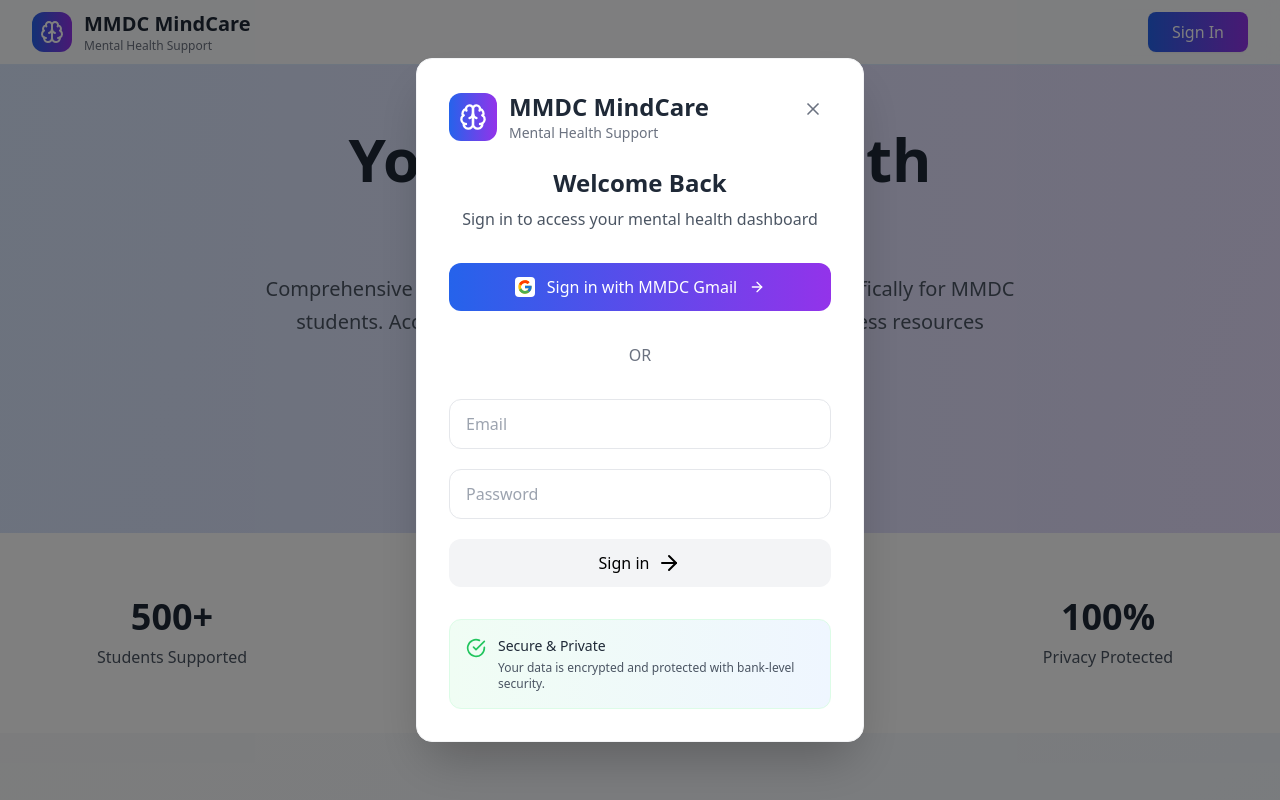
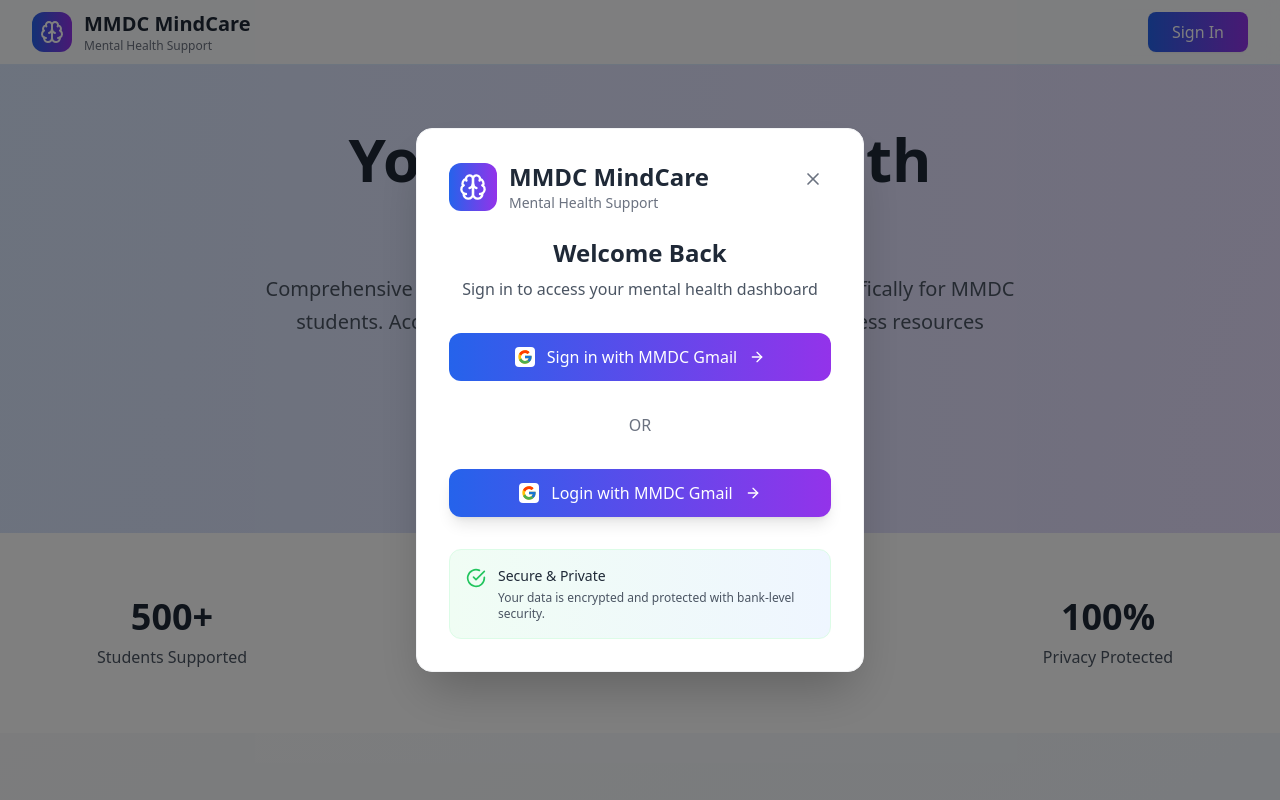
Before and after one commit to MITCHCABRERA/MMDCMindCare, a React (Vite) app in the folder project/: page / in a window 1280 px wide. Both pictures are taken after a click on the button "Sign In". Shown: the top 800 px of the page. Built offline with nearby package versions, Linux system fonts and the light colour scheme.

Commit message:
Google Authentication Login

```diff
--- a/project/src/components/auth/Login/EmailForm.tsx
+++ b/project/src/components/auth/Login/EmailForm.tsx
@@ -1,75 +1,45 @@
 import React, { useState } from "react";
+import { FcGoogle } from "react-icons/fc";
 import { ArrowRight } from "lucide-react";
 import { useAuth } from "../useAuth";
-import { loginWithEmail } from "../authAPI";
+import { loginWithGoogle } from "../authAPI";
 import { useNavigate } from "react-router-dom";
 
-const EmailForm: React.FC = () => {
+const GoogleButton: React.FC = () => {
   const navigate = useNavigate();
   const { login } = useAuth();
-  const [email, setEmail] = useState("");
-  const [password, setPassword] = useState("");
   const [isSigningIn, setIsSigningIn] = useState(false);
   const [error, setError] = useState<string | null>(null);
 
-  const handleEmailLogin = async () => {
+  const handleGoogleLogin = async () => {
     setIsSigningIn(true);
     setError(null);
-
     try {
-      const user = await loginWithEmail(email, password);
-      login(user); // update global auth state
-
-      // ✅ Save user to localStorage before redirecting
+      const user = await loginWithGoogle();
+      login(user);
       localStorage.setItem("authUser", JSON.stringify(user));
-
-      // ✅ Role-based redirect
-      if (user.role === "admin") {
-        console.log("✅ Logged in as admin, redirecting...");
-        navigate("/admin-panel", { replace: true });
-      } else if (user.role === "doctor") {
-        navigate("/doctor-panel", { replace: true });
-      } else if (user.role === "student") {
-        navigate("/dashboard", { replace: true });
-      } else {
-        console.warn("⚠️ Login fallback triggered: role not defined", user);
-        navigate("/dashboard", { state: { fallback: true }, replace: true });
-      }
-
-    } catch (err) {
-      setError("Invalid credentials");
-      console.error(err);
+      navigate("/dashboard", { replace: true });
+    } catch (err: any) {
+      console.error("Google login failed:", err);
+      setError(err.message || "Google login failed");
     } finally {
       setIsSigningIn(false);
     }
   };
 
   return (
-    <div className="space-y-5">
-      <input
-        type="email"
-        value={email}
-        onChange={(e) => setEmail(e.target.value)}
-        placeholder="Email"
-        className="w-full px-4 py-3 border rounded-xl"
-      />
-      <input
-        type="password"
-        value={password}
-        onChange={(e) => setPassword(e.target.value)}
-        placeholder="Password"
-        className="w-full px-4 py-3 border rounded-xl"
-      />
-      {error && <p className="text-red-500 text-sm">{error}</p>}
+    <div className="w-full">
       <button
-        onClick={handleEmailLogin}
+        onClick={handleGoogleLogin}
         disabled={isSigningIn}
-        className="w-full flex justify-center items-center gap-2 py-3 bg-gray-100 rounded-xl"
+        className="w-full flex items-center justify-center gap-3 bg-gradient-to-r from-blue-600 to-purple-600 text-white py-3 px-4 rounded-xl shadow-lg hover:opacity-90 transition"
       >
-        {isSigningIn ? "Signing In..." : "Sign in"} <ArrowRight />
+        <FcGoogle className="text-xl bg-white rounded p-0.5" />
+        {isSigningIn ? "Signing In..." : "Login with MMDC Gmail"} <ArrowRight className="w-4 h-4" />
       </button>
+      {error && <p className="text-red-500 text-sm mt-3 text-center">{error}</p>}
     </div>
   );
 };
 
-export default EmailForm;
+export default GoogleButton;
```
